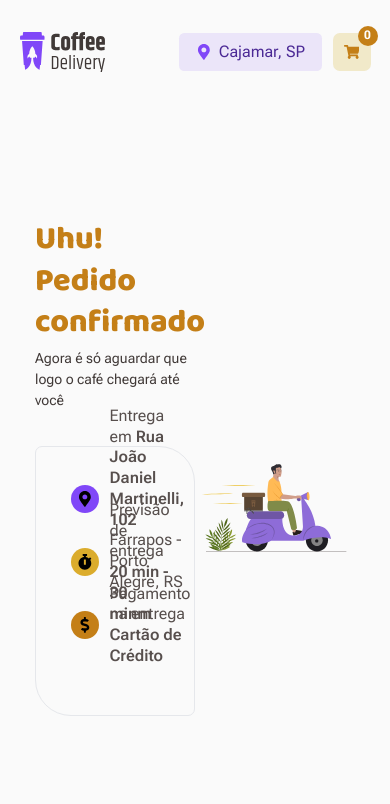
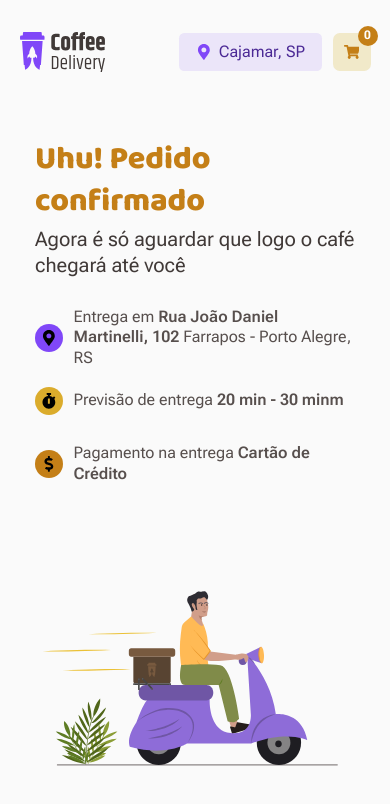
Before and after one commit to leuzindev/coffe-delivery, a Next.js app: page /success in a window 390 px wide. Shown: the top 804 px of the page. Built offline with nearby package versions, Linux system fonts and the light colour scheme.

Commit message:
style: responsive

```diff
--- a/src/app/(home)/success/page.tsx
+++ b/src/app/(home)/success/page.tsx
@@ -6,15 +6,15 @@ import Image from 'next/image'
 export default function Success() {
   return (
     <main>
-      <div className="flex">
-        <section className="w-1/2">
-          <h1 className="mt-[80px] font-alt text-title-l text-yellow-dark ">
+      <div className="flex  flex-wrap items-center justify-between xl:justify-center">
+        <section>
+          <h1 className="mt-[80px] font-alt text-title-l text-yellow-dark mdd:mt-[0px] ">
             Uhu! Pedido confirmado
           </h1>
-          <p className="mt-[4px] font-body text-base-subtitle">
+          <p className="mt-[4px] font-body text-text-l text-base-subtitle">
             Agora é só aguardar que logo o café chegará até você
           </p>
-          <div className="gradient-border my-10 flex h-[270px] w-[526px] flex-col items-start gap-8 rounded-bl-[36px] rounded-br-lg rounded-tl-lg rounded-tr-[36px] border p-10 md:w-full">
+          <div className="my-10 flex h-[270px] w-[526px] flex-col items-start gap-8 rounded-bl-[36px] rounded-br-lg rounded-tl-lg rounded-tr-[36px] border p-10 sm:border-none  sm:p-0 sm:pt-7 md:my-5 md:w-full">
             <div className="flex">
               <IconTextWidget
                 icon={<FaMapMarkerAlt className="bg-purple text-lg" />}
@@ -53,15 +53,13 @@ export default function Success() {
             </div>
           </div>
         </section>
-        <section className="flex w-1/2 items-center justify-center">
         <Image
           src={FinishSvg}
           width={492}
           height={293}
           alt="Imagem de um cara de entrega de moto"
-            className="mt-36"
+          className="mt-36  xl:mt-0"
         />
-        </section>
       </div>
     </main>
   )
```
Lines whose indentation alone changed are shown as unchanged.
